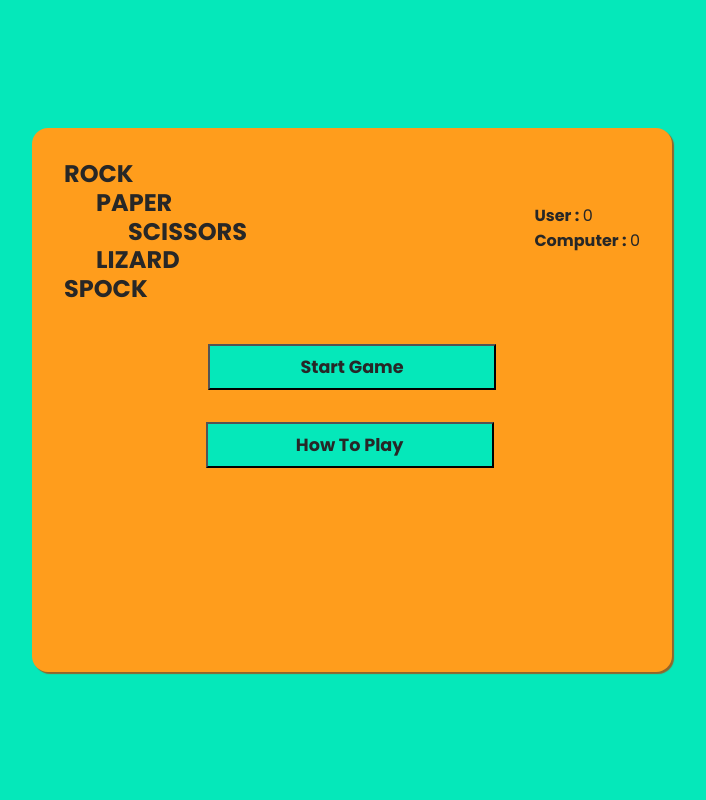
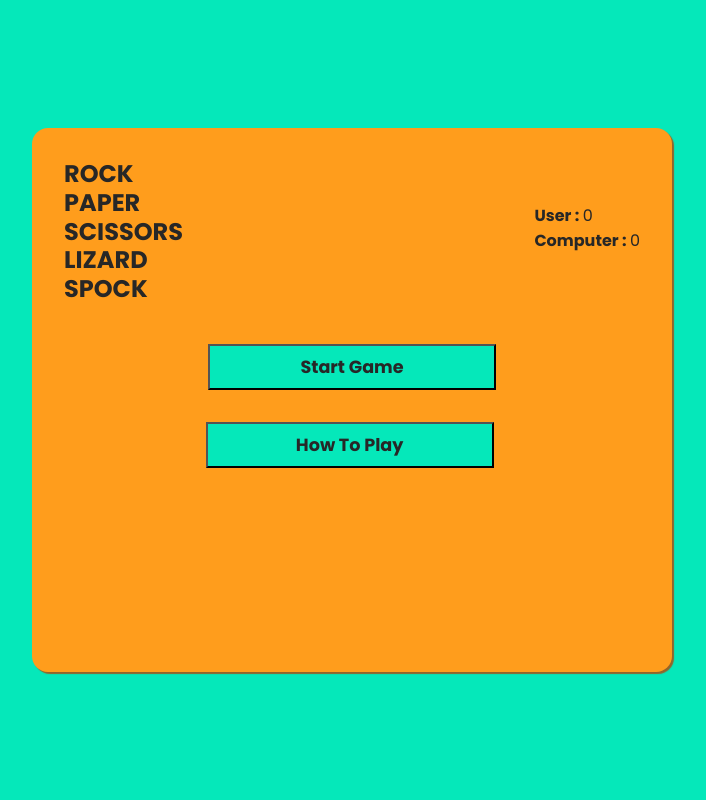
Before and after one commit to MNishita/Rock-Paper-Scissors-Lizard-Spock, a plain HTML site: page index.html in a window 1280 px wide. Shown: the whole page, without its empty margins (288-994 px from the left). Drawn offline with Linux system fonts and the light colour scheme.

Commit message:
change in heading

```diff
--- a/index.html
+++ b/index.html
@@ -15,9 +15,9 @@
             <div>
                 <h1>
                     <span>Rock</span>
-                    <span style="padding-left: 2rem;">Paper</span>
-                    <span style="padding-left: 4rem;">Scissors</span>
-                    <span style="padding-left: 2rem;">Lizard</span>
+                    <span>Paper</span>
+                    <span>Scissors</span>
+                    <span>Lizard</span>
                     <span>Spock</span>
                 </h1>
             </div>
```
